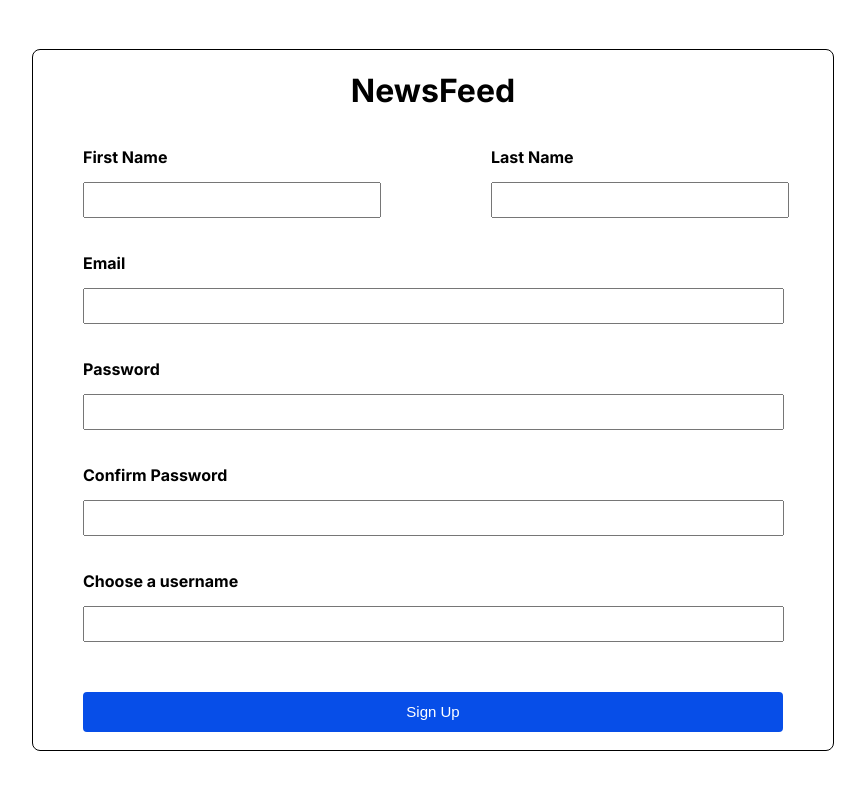
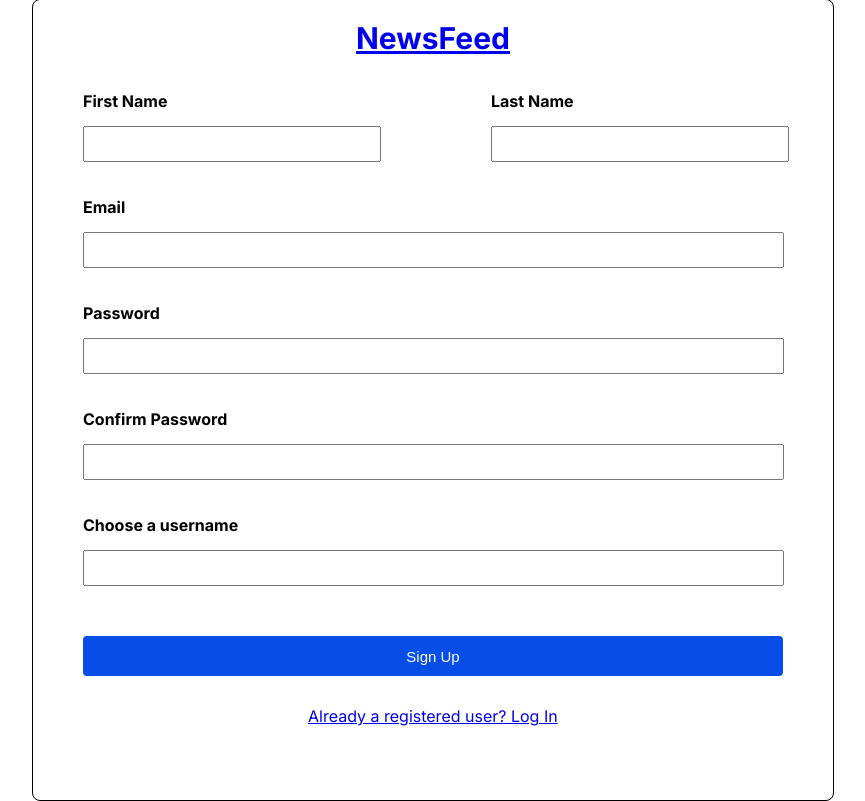
Before and after one commit to Breathing-ls-Fun/Newsfeed-app, a Django app: template user/templates/user/registration.html in a window 1280 px wide. Shown: the whole page, without its empty margins (207-1072 px from the left). Before the commit the page ends 751 px from the top, so only its background shows below. Run offline with Django 3.2, Linux system fonts and the light colour scheme; the template is opened without the code that fills it, so the values that code supplies are empty; some libraries are stand-ins or nearby versions.

Commit message:
Added nav paths that link b/w register & login

```diff
--- a/templates/login.html
+++ b/templates/login.html
@@ -131,7 +131,7 @@
           <button type="submit">Sign In</button>
         </div>
         <div class="text">
-          <a class="newuser" href="#">New user? Sign Up</a>
+          <a class="newuser" href="/user/registration">New user? Sign Up</a>
           <a class="forgotpass">Forgot Password?</a>
         </div>
       </div>
--- a/user/templates/user/login.html
+++ b/user/templates/user/login.html
@@ -131,7 +131,7 @@
           <button type="submit">Sign In</button>
         </div>
         <div class="text">
-          <a class="newuser" href="#">New user? Sign Up</a>
+          <a class="newuser" href="/user/registration">New user? Sign Up</a>
           <a class="forgotpass">Forgot Password?</a>
         </div>
       </div>
--- a/user/templates/user/registration.html
+++ b/user/templates/user/registration.html
@@ -28,12 +28,13 @@
             border-style: solid;
             border-color: black;
 
-            height: 700px;
+            height: 800px;
             width: 800px;
         }
 
         .logo {
             font-weight: 700;
+            font-size: 15px;
             display: flex;
             justify-content: center;
         }
@@ -109,6 +110,27 @@
             margin-left: 50px;
         }
 
+        .text {
+          color: #074EE8;
+          display: flex;
+          flex-direction: row;
+          justify-content: space-between;
+          gap: 315px;
+
+          width: 700px;
+          height: 45px;
+
+          margin-top: 30px;
+          cursor: pointer;
+          /* Inside auto layout */
+      }
+
+      .newuser {
+        margin-left: 275px;
+      }
+
+
+
     </style>
 </head>
 
@@ -118,7 +140,7 @@
       <div class="container">
         <div class="login-content">
           <div class="logo">
-            <h1>NewsFeed</h1>
+            <a href="/"><h1>NewsFeed</h1></a>
           </div>
           <div class="name-field">
             <div class="input-container">
@@ -152,6 +174,9 @@
           <div>
             <button type="submit">Sign Up</button>
           </div>
+          <div class="text">
+            <a class="newuser" href="/user/login">Already a registered user? Log In</a>
+          </div>
         </div>
       </div>
     </form>
```
Also changed, not shown: templates/registration.html (+25 -1 lines).
